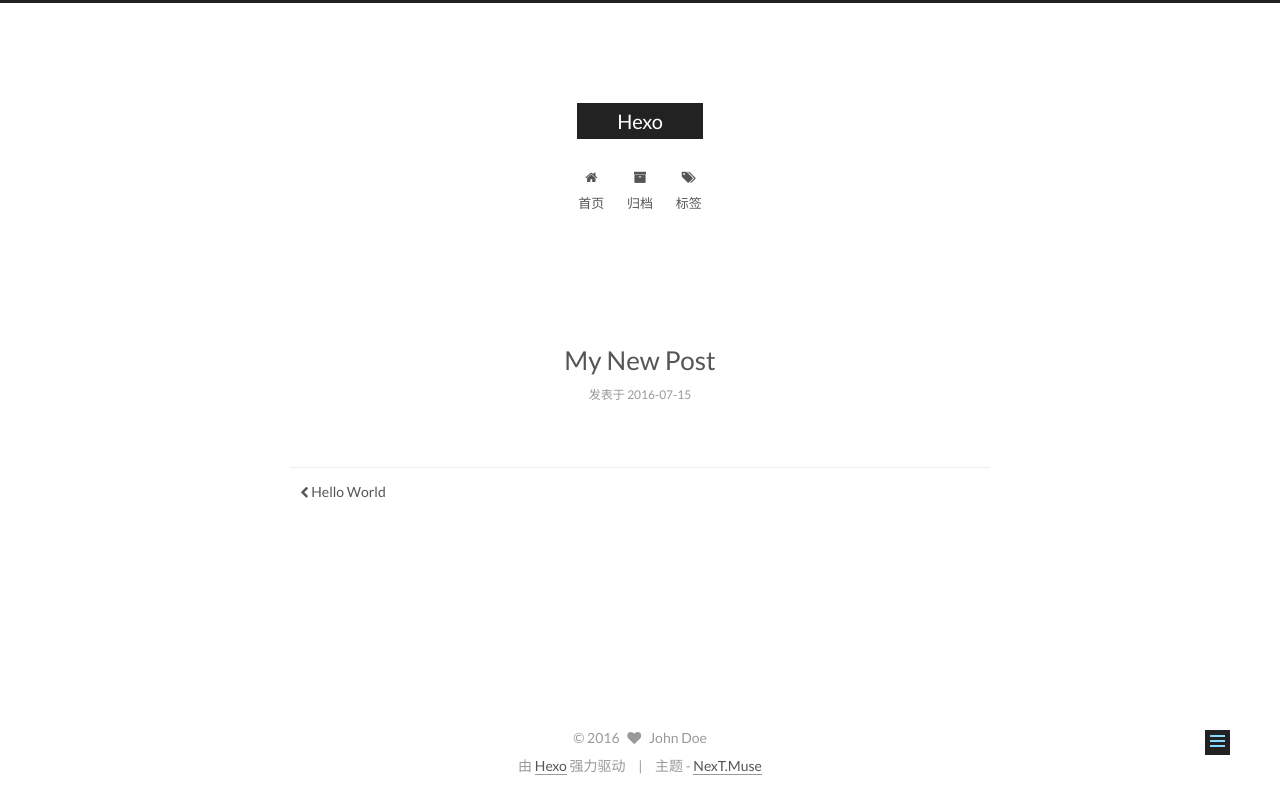
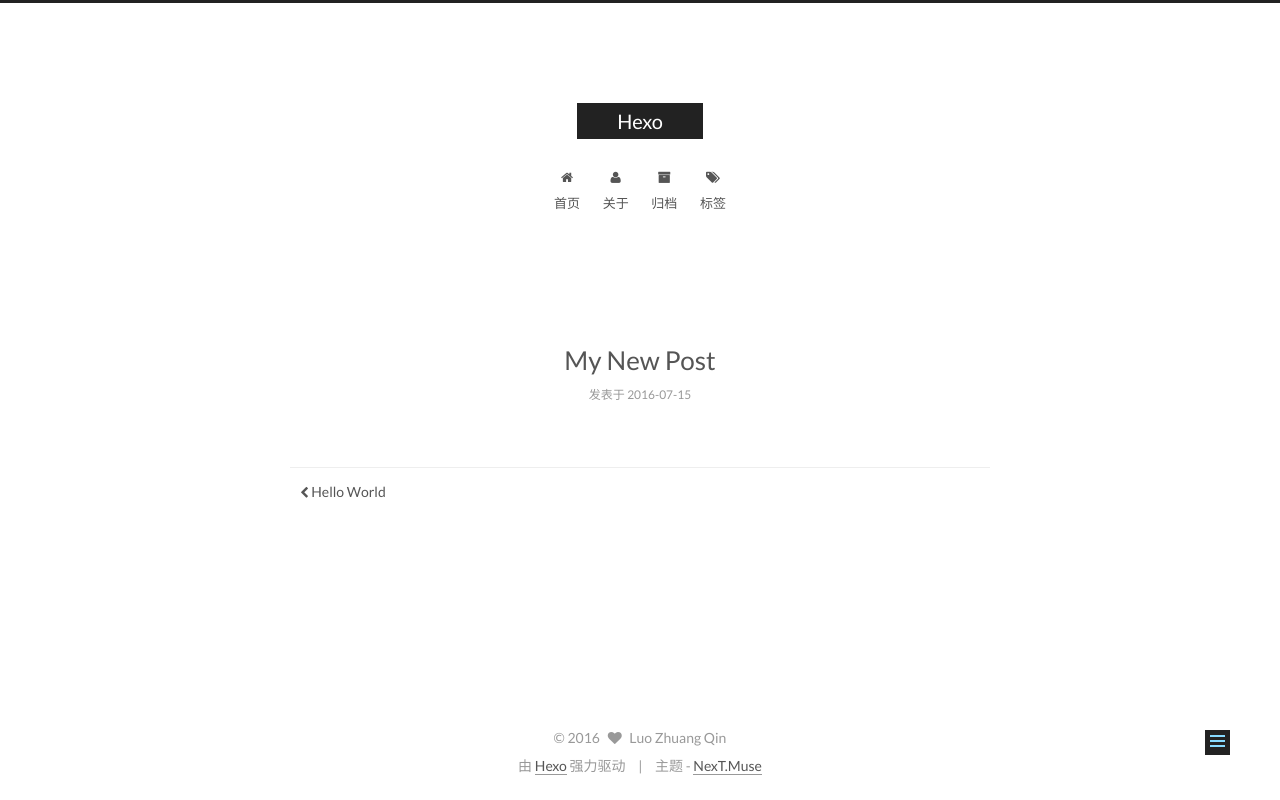
Before and after one commit to coolluo/coolluo.github.io, a plain HTML site: page 2016/07/15/My-New-Post/index.html in a window 1280 px wide. Drawn offline with Linux system fonts and the light colour scheme.

Commit message:
设置侧栏和菜单

```diff
--- a/2016/07/15/My-New-Post/index.html
+++ b/2016/07/15/My-New-Post/index.html
@@ -98,7 +98,7 @@
   var NexT = window.NexT || {};
   var CONFIG = {
     scheme: 'Muse',
-    sidebar: {"position":"left","display":"post"},
+    sidebar: {"position":"left","display":"always"},
     fancybox: true,
     motion: true,
     duoshuo: {
@@ -172,6 +172,16 @@
               <i class="menu-item-icon fa fa-fw fa-home"></i> <br />
 
             首页
+          </a>
+        </li>
+
+
+        <li class="menu-item menu-item-about">
+          <a href="/about" rel="section">
+
+              <i class="menu-item-icon fa fa-fw fa-user"></i> <br />
+
+            关于
           </a>
         </li>
 
@@ -365,8 +375,8 @@
         <div class="site-author motion-element" itemprop="author" itemscope itemtype="http://schema.org/Person">
           <img class="site-author-image" itemprop="image"
                src="/images/avatar.gif"
-               alt="John Doe" />
-          <p class="site-author-name" itemprop="name">John Doe</p>
+               alt="Luo Zhuang Qin" />
+          <p class="site-author-name" itemprop="name">Luo Zhuang Qin</p>
           <p class="site-description motion-element" itemprop="description"></p>
         </div>
         <nav class="site-state motion-element">
@@ -427,7 +437,7 @@
   <span class="with-love">
     <i class="fa fa-heart"></i>
   </span>
-  <span class="author" itemprop="copyrightHolder">John Doe</span>
+  <span class="author" itemprop="copyrightHolder">Luo Zhuang Qin</span>
 </div>
 
 <div class="powered-by">
--- a/css/main.css
+++ b/css/main.css
@@ -1548,7 +1548,7 @@ pre .javascript .function {
   width: 4px;
   height: 4px;
   border-radius: 50%;
-  background: #ff9a4f;
+  background: #ff3e09;
 }
 .links-of-blogroll {
   font-size: 13px;
```
Also changed, not shown: 2016/07/15/hello-world/index.html (+14 -4 lines), archives/2016/07/index.html (+14 -4 lines), archives/2016/index.html (+14 -4 lines), archives/index.html (+14 -4 lines), index.html (+14 -4 lines).
